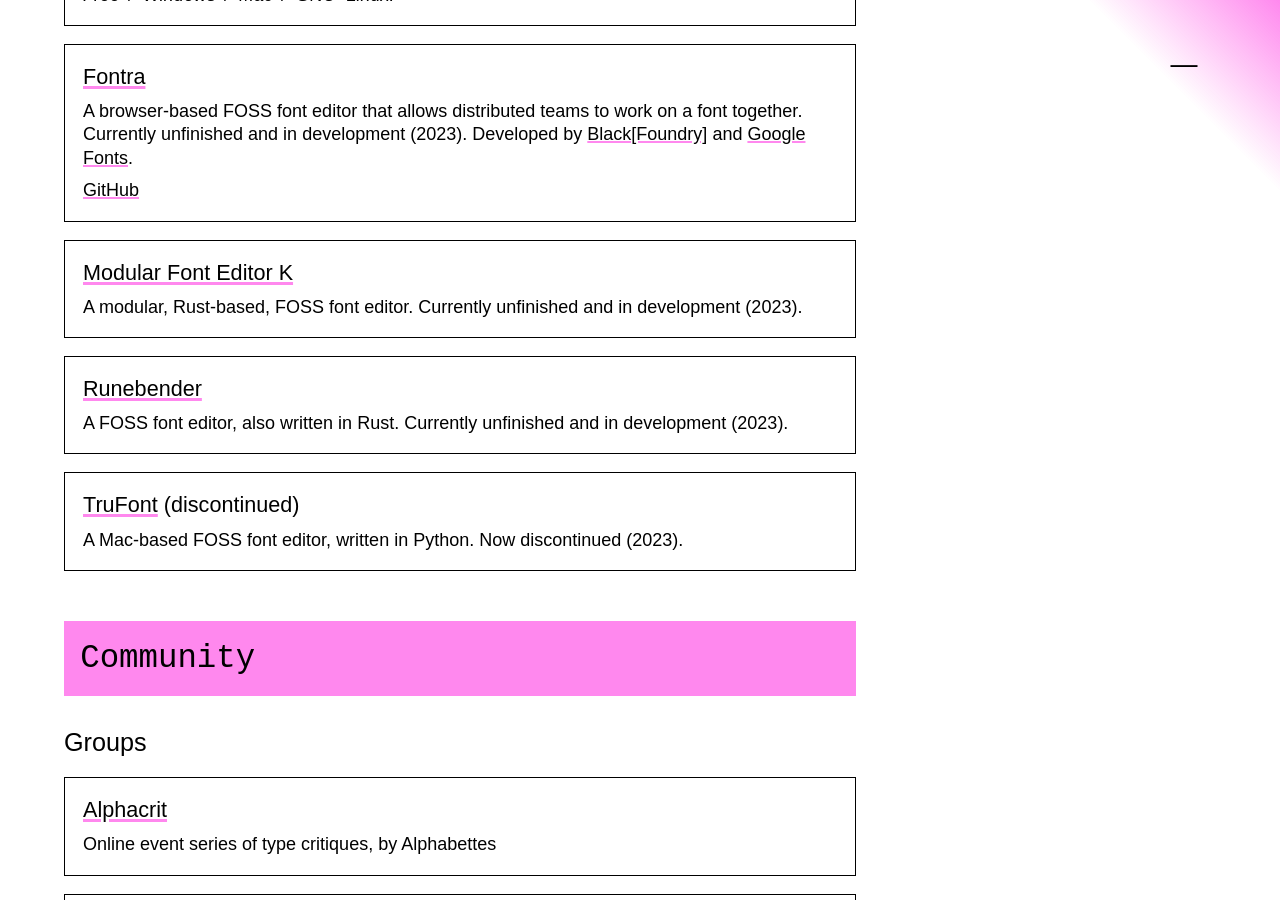
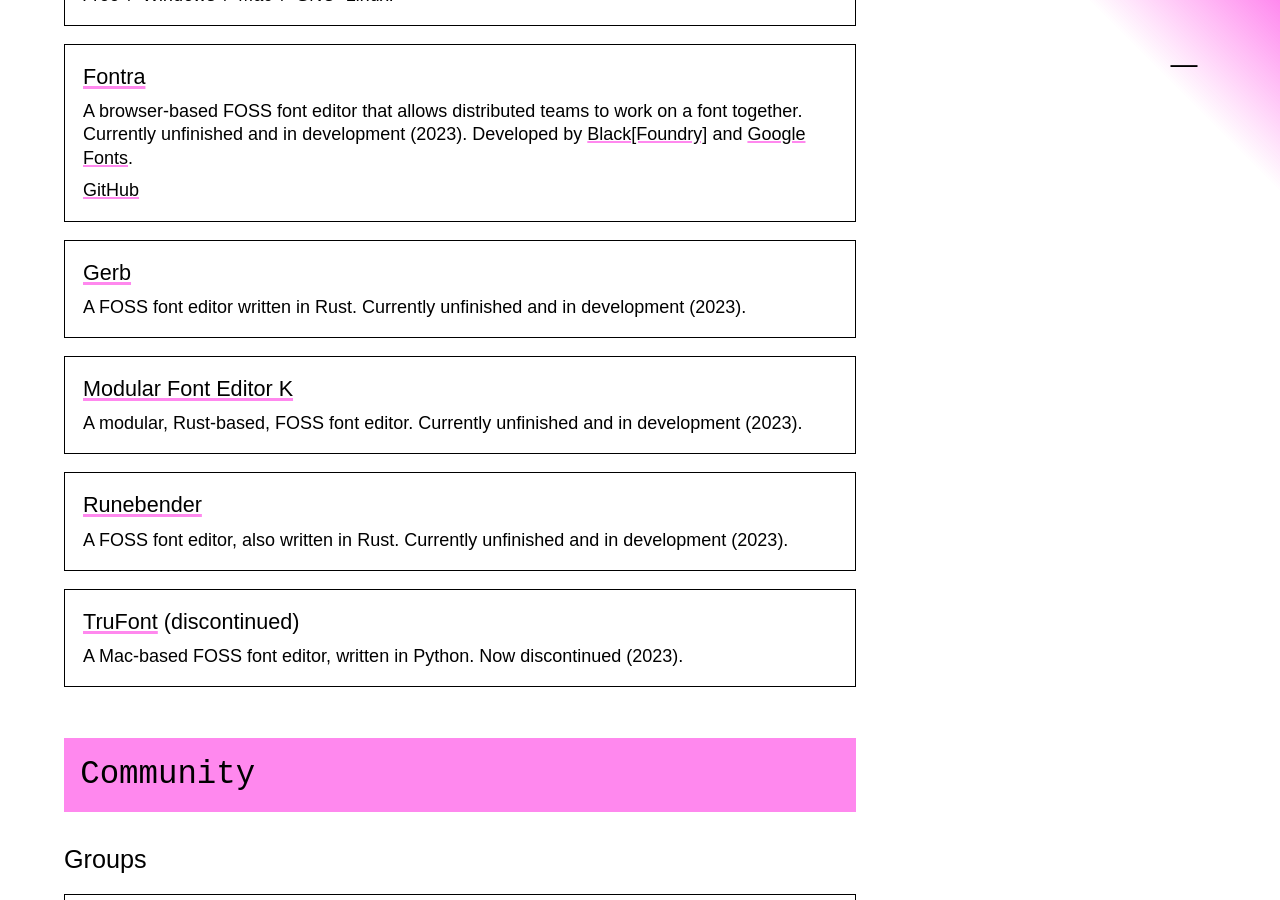
Before and after one commit to justinpenner/type-design-resources, a Jekyll site: the page built from index.md, in a window 1280 px wide and 900 px high, scrolled down 5770 px. Built offline with Jekyll 4.4.1, drawn with Linux system fonts in a browser that asks for light colours; some web fonts are replaced.

Commit message:
Added Gerb FOSS font editor

```diff
--- a/_data/data.yaml
+++ b/_data/data.yaml
@@ -150,6 +150,9 @@
             links:
               - name: GitHub
                 url: https://github.com/googlefonts/fontra
+          - name: Gerb
+            url: https://github.com/epilys/gerb
+            description: A FOSS font editor written in Rust. Currently unfinished and in development (2023).
           - name: Modular Font Editor K
             url: https://mfek.org/
             description: A modular, Rust-based, FOSS font editor. Currently unfinished and in development (2023).
```
